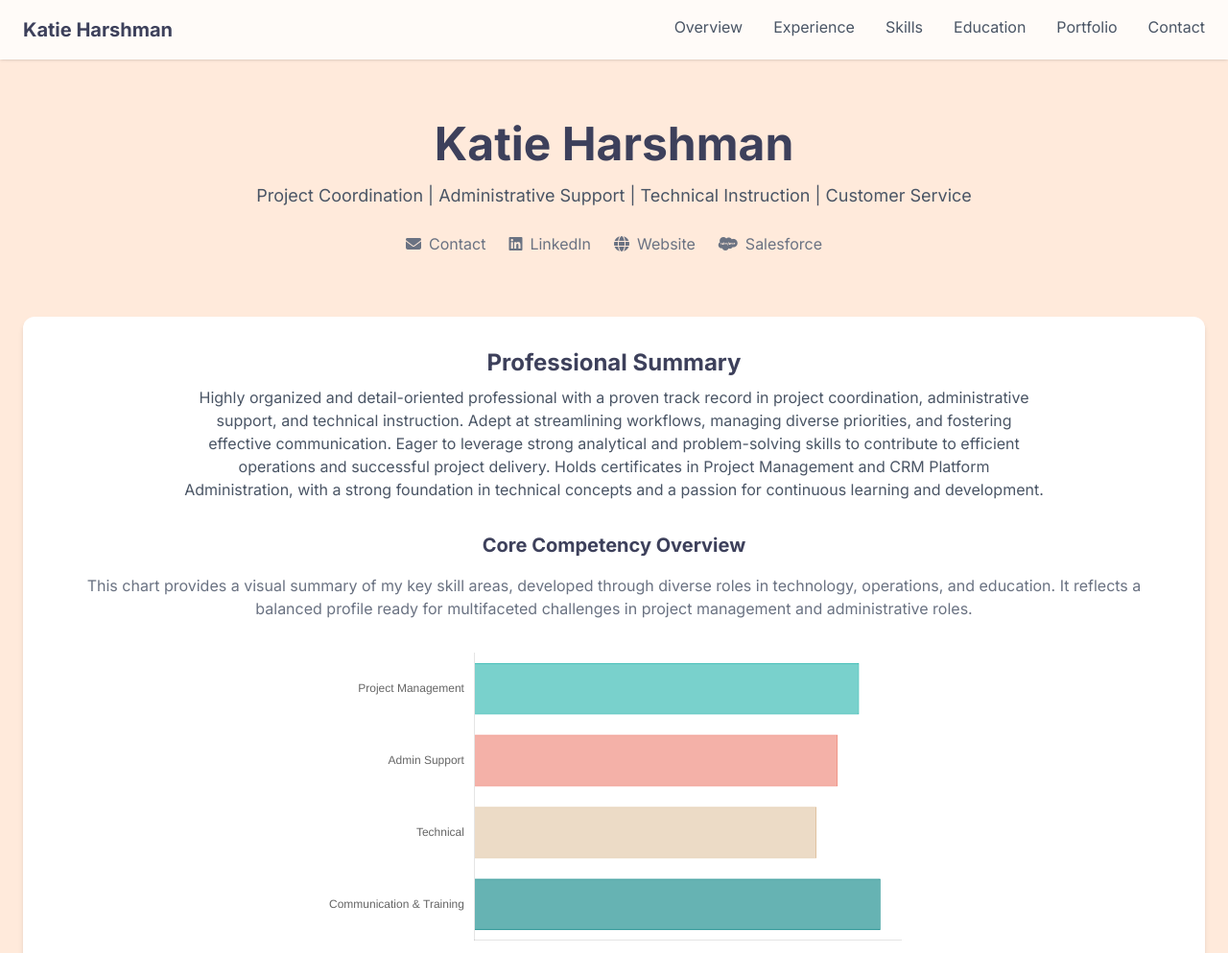
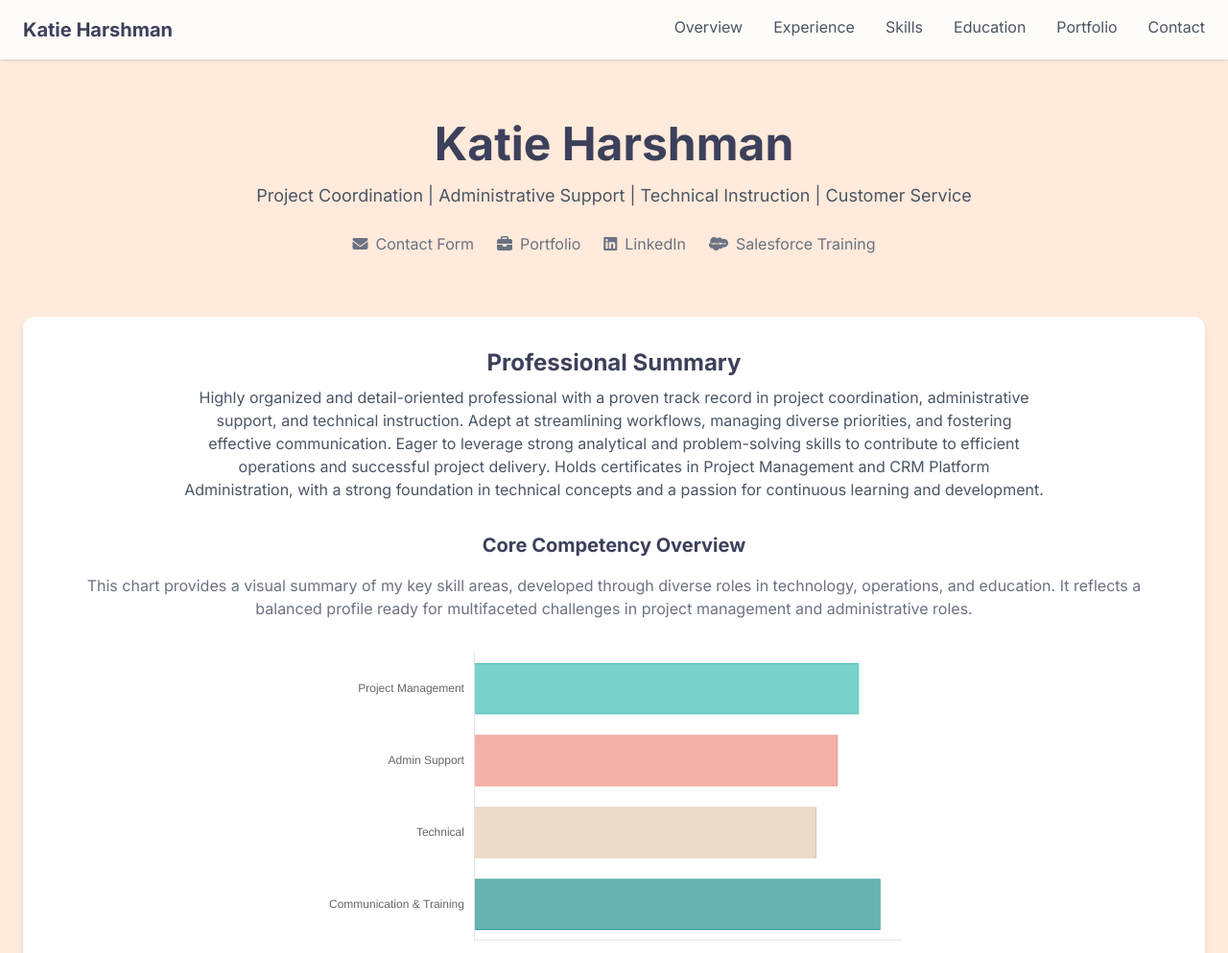
Before and after one commit to pie1011/resume, a plain HTML site: page index.html in a window 1280 px wide. Shown: the top 993 px of the page at 96% size. Drawn offline with nearby package versions, Linux system fonts and the light colour scheme.

Commit message:
updated header links

```diff
--- a/index.html
+++ b/index.html
@@ -94,10 +94,10 @@
             <h2 class="text-4xl md:text-5xl font-bold text-[#3D405B] mb-4">Katie Harshman</h2>
             <p class="text-lg text-gray-600 max-w-3xl mx-auto">Project Coordination | Administrative Support | Technical Instruction | Customer Service</p>
             <div class="flex justify-center items-center space-x-6 mt-6 text-gray-500">
-                <a href="#contact" class="hover:text-[#20B2AA] transition-colors"><i class="fas fa-envelope mr-2"></i>Contact</a>
+                <a href="#contact" class="hover:text-[#20B2AA] transition-colors"><i class="fas fa-envelope mr-2"></i>Contact Form</a>
+                <a href="#portfolio" target="_blank" rel="noopener noreferrer" class="hover:text-[#20B2AA] transition-colors"><i class="fas fa-briefcase mr-2"></i>Portfolio</a>
                 <a href="https://www.linkedin.com/in/pie1011" target="_blank" rel="noopener noreferrer" class="hover:text-[#20B2AA] transition-colors"><i class="fab fa-linkedin mr-2"></i>LinkedIn</a>
-                <a href="https://www.katieharshman.com" target="_blank" rel="noopener noreferrer" class="hover:text-[#20B2AA] transition-colors"><i class="fas fa-globe mr-2"></i>Website</a>
-                <a href="https://trailblazer.me/id/katharineharshman" target="_blank" rel="noopener noreferrer" class="hover:text-[#20B2AA] transition-colors"><i class="fab fa-salesforce mr-2"></i>Salesforce</a>
+                <a href="https://trailblazer.me/id/katharineharshman" target="_blank" rel="noopener noreferrer" class="hover:text-[#20B2AA] transition-colors"><i class="fab fa-salesforce mr-2"></i>Salesforce Training</a>
             </div>
         </section>
 
```
